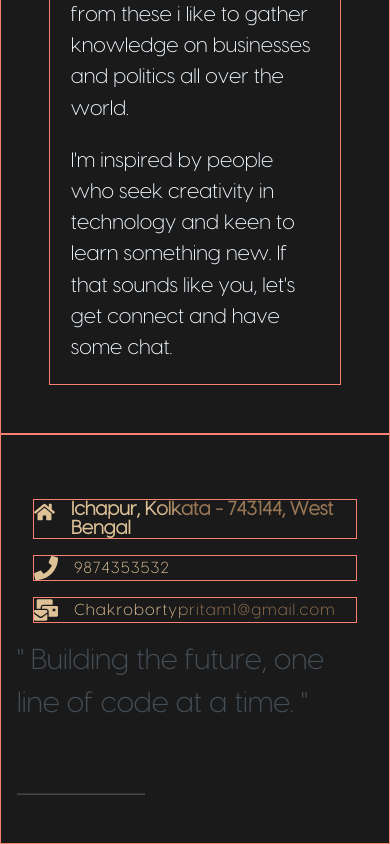
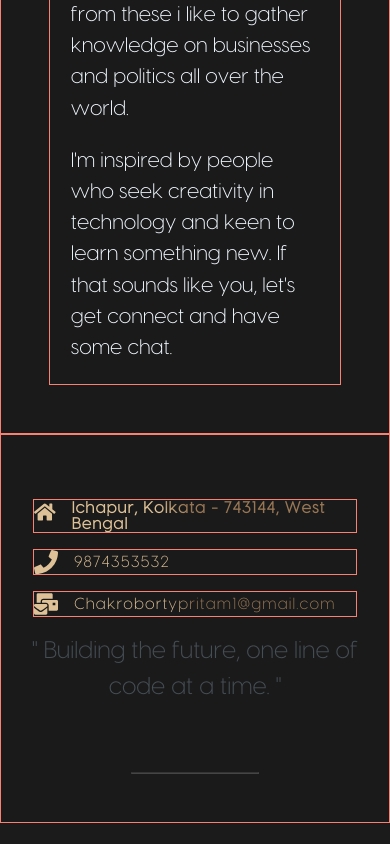
Before and after one commit to anynomous001/DevFolio, a React (Vite) app: page / in a window 390 px wide. Shown: the part 4744-5588 px from the top of the page. After the commit the page ends 5567 px from the top, so only its background shows below. Built offline with nearby package versions, Linux system fonts and the light colour scheme.

Commit message:
footer updated

```diff
--- a/src/Components/FooterStyle.css
+++ b/src/Components/FooterStyle.css
@@ -81,32 +81,47 @@ p {
 @media screen and (max-width:480px) {
     .footer-container {
         height: auto;
-        align-items: flex-start;
+        text-align: center;
         display: flex;
-        flex-direction: column;
         gap: 3em;
+        justify-content: center;
+        align-items: center;
     }
 
     .left div p {
     font-size: 1.5rem;
         letter-spacing: 0.03cm;
     }
+    .left div h4 {
+    font-size: 1rem;
+        letter-spacing: 0.03cm;
+        text-align: start;
+    }
 
-    .left div .icons,
-    .right div .icons {
-        font-size: x-large;
-    }
+
 
     .left div {
         margin: 1rem;
         gap: 1rem;
+        text-align: center;
     }
+
+
+  .footer-container hr{
+    text-align: center;
+}
+
+#footer-quote{
+    font-size: 1.5rem;
+    color : slategrey;
+    opacity: 0.5;
+}
 }
 
 @media screen and (max-width:780px) {
     .footer-container {
         height: auto;
-        align-items: flex-start;
+        align-items: center;
         display: flex;
         flex-direction: column;
         gap: 3em;
```
